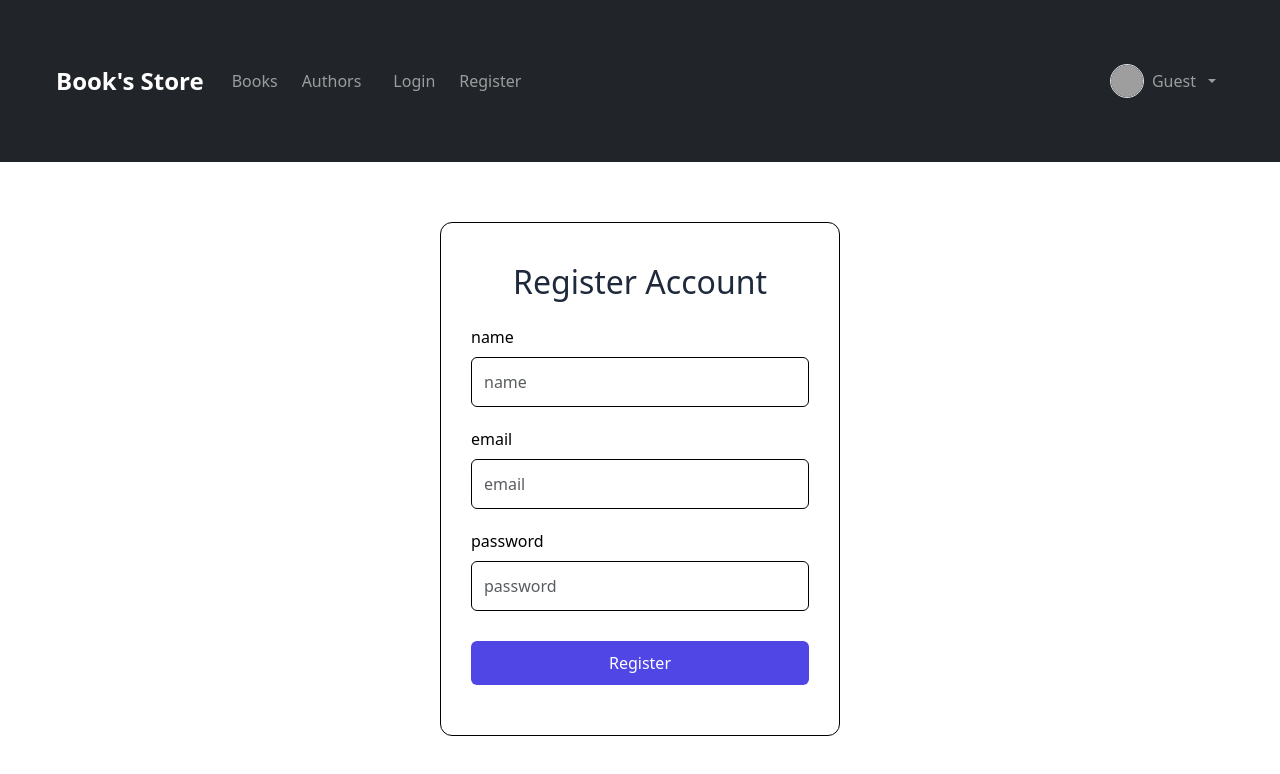
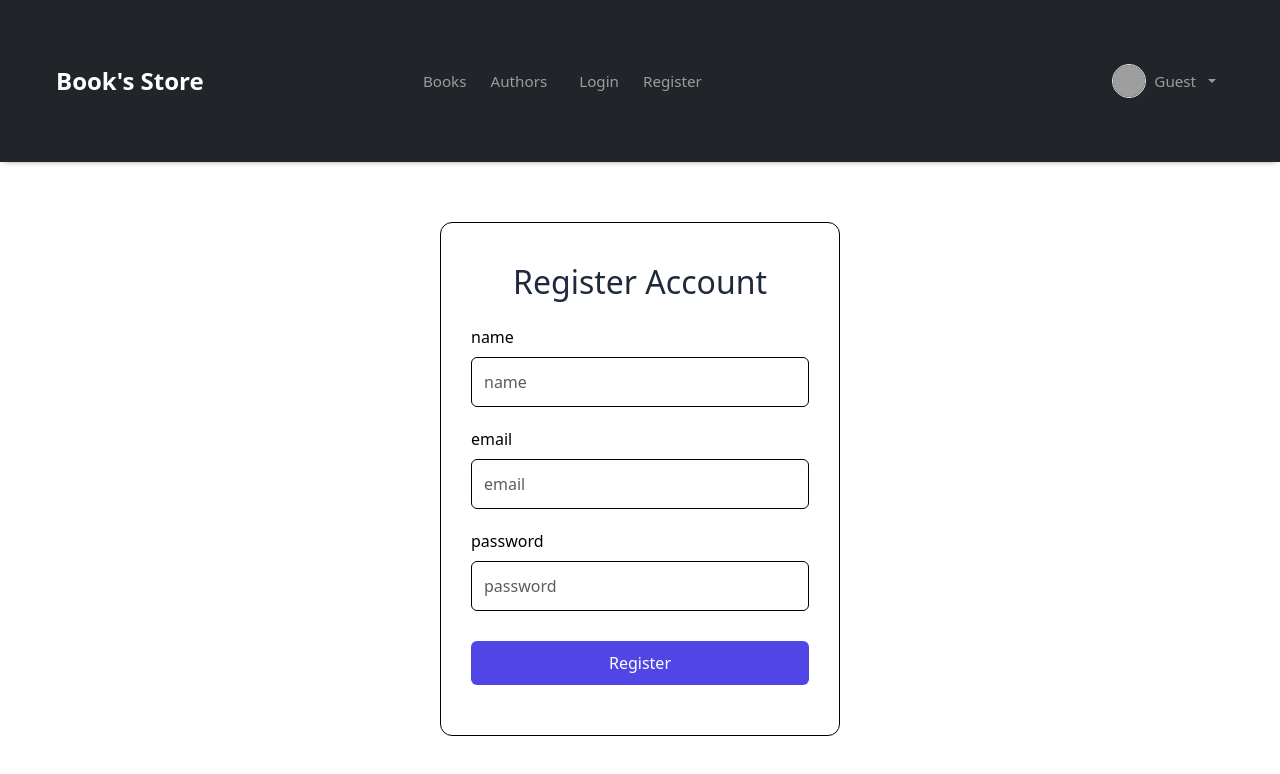
Before and after one commit to Nikhil-g7cr/final-project, a React (Vite) app in the folder books-ts/: page /user/register in a window 1280 px wide. Shown: the top 774 px of the page. Built offline with nearby package versions, Linux system fonts and the light colour scheme; grey boxes are pictures that could not be loaded.

Commit message:
added the bg in navbar

```diff
--- a/books-ts/src/App.css
+++ b/books-ts/src/App.css
@@ -2,6 +2,30 @@ body {
   color: #000000;
   margin: 0;
   padding: 0;
+}
+
+.mainNav{
+  display: flex;
+  justify-content: center;
+}
+
+.navbar{
+  background-color: #ffffff;
+  box-shadow: 0 1px 7px -4px black;
+}
+
+.nav-item{
+  font-size: 0.95rem;
+  font-weight: 500;
+  color: #000000;
+  text-decoration: none;
+  border-radius: 8px;
+  transition: all 0.2s ease;
+}
+
+.nav-item:hover {
+  background-color: #aeaeae;
+  color: #ffffff;
 }
 
 .app-header {
--- a/books-ts/src/components/Header.tsx
+++ b/books-ts/src/components/Header.tsx
@@ -26,8 +26,6 @@ const Header: React.FC<HeaderProps> = ({ title, nav }) => {
         <Link className="navbar-brand fw-semibold fs-4" to="/">
           {title}
         </Link>
-
-        {/* Mobile Toggle */}
         <button
           className="navbar-toggler"
           type="button"
@@ -37,14 +35,16 @@ const Header: React.FC<HeaderProps> = ({ title, nav }) => {
           <span className="navbar-toggler-icon"></span>
         </button>
 
-        <div className="collapse navbar-collapse" id="navbarContent">
-
-          <Nav nav={nav} />
+        <div
+          className="collapse navbar-collapse justify-content-between"
+          id="navbarContent"
+        >
+          <div className="mx-auto">
+            <Nav nav={nav} />
+          </div>
 
           <ul className="navbar-nav ms-auto align-items-center">
-
             <li className="nav-item dropdown">
-
               <a
                 className="nav-link dropdown-toggle d-flex align-items-center gap-2"
                 href="#"
@@ -58,17 +58,14 @@ const Header: React.FC<HeaderProps> = ({ title, nav }) => {
                   style={{
                     width: "34px",
                     height: "34px",
-                    objectFit: "cover"
+                    objectFit: "cover",
                   }}
                 />
 
-                <span className="fw-medium">
-                  {user ? user.name : "Guest"}
-                </span>
+                <span className="fw-medium">{user ? user.name : "Guest"}</span>
               </a>
 
               <ul className="dropdown-menu dropdown-menu-end shadow-sm">
-
                 {!user && (
                   <>
                     <li>
@@ -99,7 +96,10 @@ const Header: React.FC<HeaderProps> = ({ title, nav }) => {
                       </Link>
                     </li>
 
-                    <AuthContainer auth="authorized" roles={["admin", "librarian"]}>
+                    <AuthContainer
+                      auth="authorized"
+                      roles={["admin", "librarian"]}
+                    >
                       <li>
                         <Link className="dropdown-item" to="/books/add">
                           Add Book
@@ -133,11 +133,8 @@ const Header: React.FC<HeaderProps> = ({ title, nav }) => {
                     </li>
                   </>
                 )}
-
               </ul>
-
             </li>
-
           </ul>
         </div>
       </div>
--- a/books-ts/src/components/users/UserRegisterScreen.tsx
+++ b/books-ts/src/components/users/UserRegisterScreen.tsx
@@ -3,10 +3,13 @@ import LabeledInput from "../utils/Input";
 import Spacer from "../utils/Spacer";
 import { useUserProvider } from "../../providers/UserProvider";
 import Loading from "../utils/Loading";
+import { useNavigate } from "react-router-dom";
 
 export interface UserRegisterScreenProps {}
 
 const UserRegisterScreen = (props: UserRegisterScreenProps) => {
+
+    const navigate=useNavigate();
   const [registerInfo, setRegisterInfo] = useState({
     name: "",
     email: "",
@@ -71,6 +74,7 @@ const UserRegisterScreen = (props: UserRegisterScreenProps) => {
     };
 
     await register(newUser);
+        navigate("/");
   };
 
   return (
```
